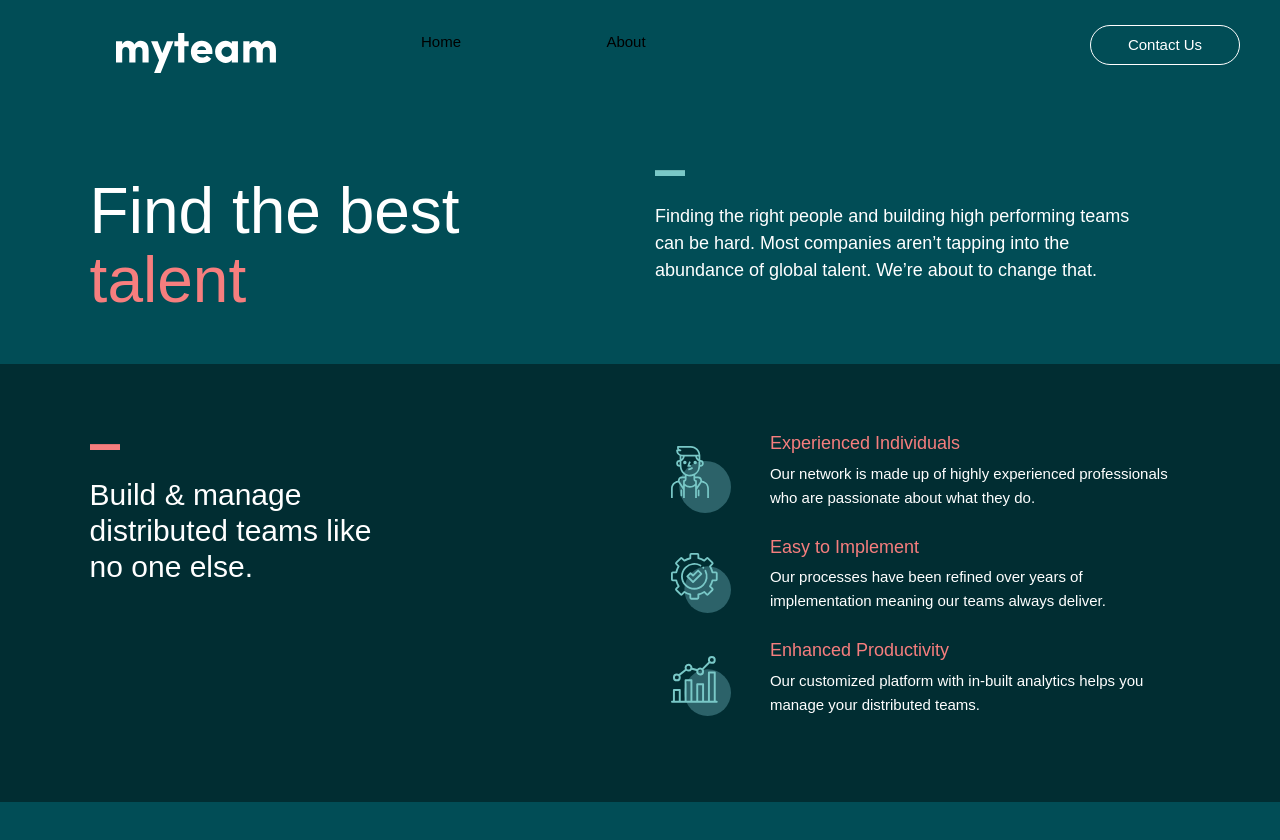
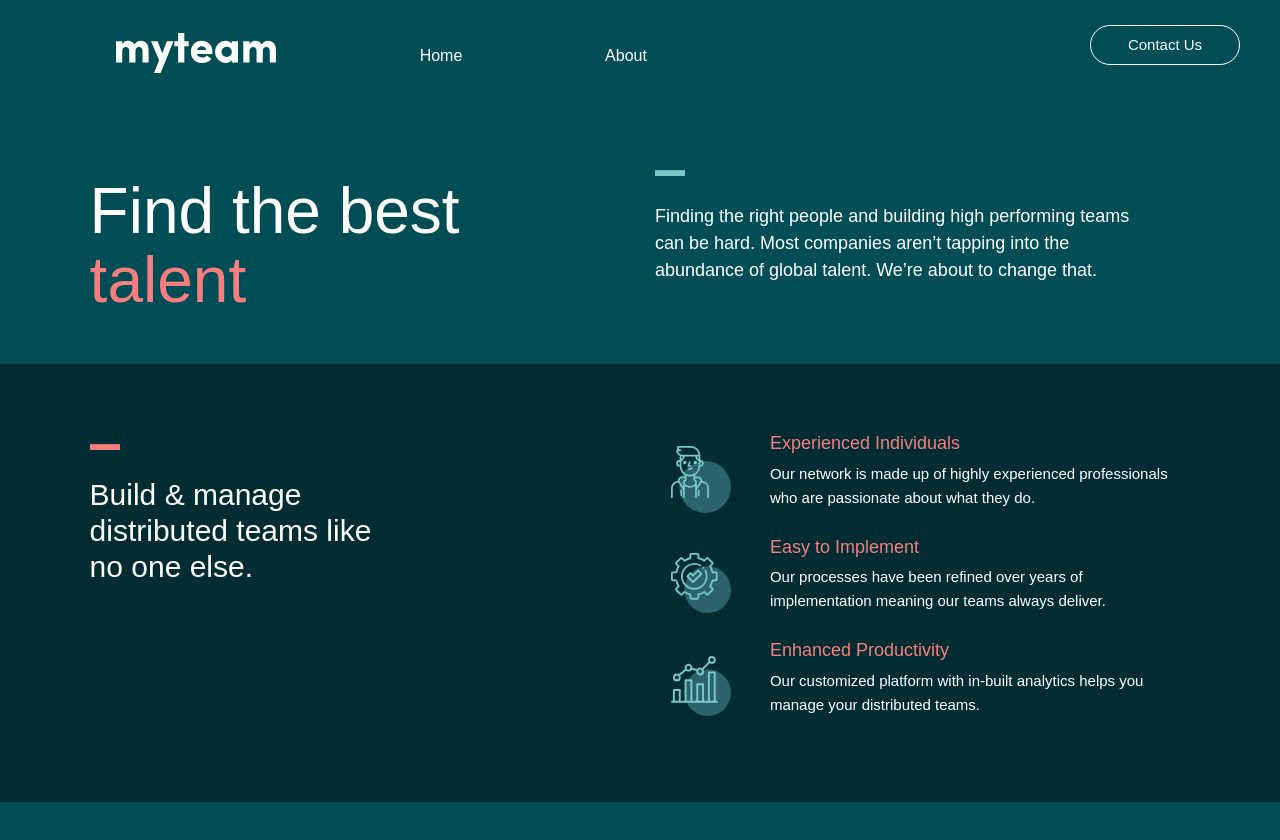
Before and after one commit to clf94-dev/myteam-vue, a Vue app: page / in a window 1280 px wide. Shown: the top 840 px of the page. Built offline with nearby package versions, Linux system fonts and the light colour scheme.

Commit message:
fixed style desktop navbar links

```diff
--- a/src/components/Navbar.vue
+++ b/src/components/Navbar.vue
@@ -142,6 +142,15 @@ export default {
   margin-top: 15px;
 }
 
+.navbar .nav-menu .nav-links .nav-btn {
+  font-size: 16px !important;
+  color: white;
+  position: relative;
+  top: 3px;
+}
+.navbar .nav-menu .nav-links .nav-btn:hover {
+  color: #f67e7e;
+}
 @media screen and (max-width: 756px) {
   .navbar .nav-menu {
     display: flex;
```
